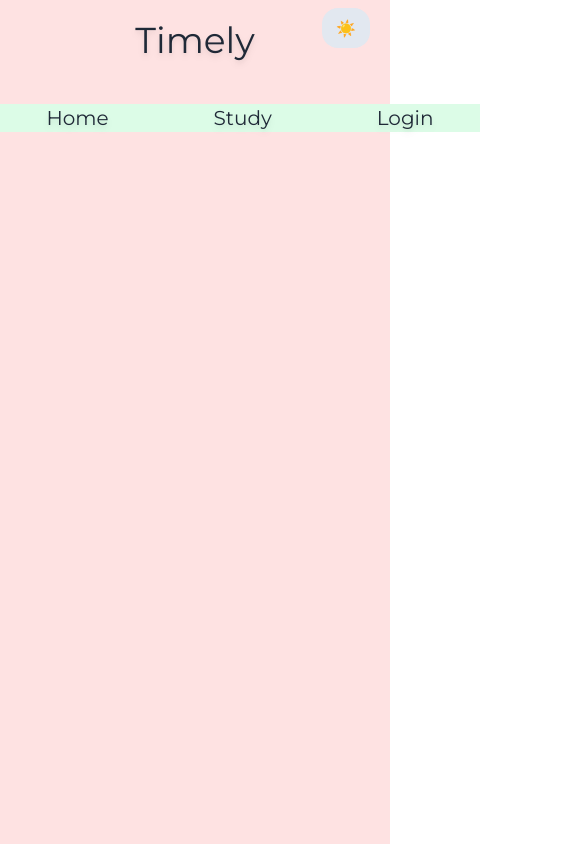
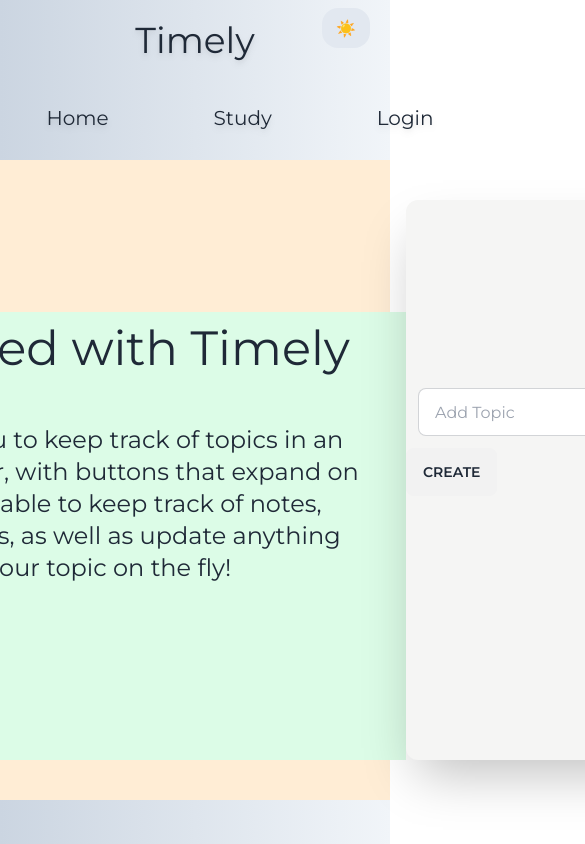
Before and after one commit to TopicTrackerReact/TopicTrackerReact, a Next.js app: page / in a window 390 px wide. Shown: the top 844 px of the page, 585 px wide, since content can reach past the window. Built offline with nearby package versions, Linux system fonts and the light colour scheme; no server answers; the database is empty.

Commit message:
Tweaks to landing page. Handles responsiveness to a degree. still needs more work

```diff
--- a/src/app/NavBar.tsx
+++ b/src/app/NavBar.tsx
@@ -17,7 +17,7 @@ export default function NavBar() {
       <h1 className="text-4xl text-center p-5">
         <Link className="drop-shadow-md" href={'/'}>Timely</Link>
       </h1>
-      <div className="flex justify-around items-center min-w-[30rem] w-1/4 gap-3 m-auto text-xl mt-6 sm:justify-between bg-green-100">
+      <div className="flex justify-around items-center min-w-[30rem] w-1/4 gap-3 m-auto text-xl mt-6 sm:justify-between ">
         <Link className="hover:text-stone-200 drop-shadow-md" href={'/home'}>Home</Link>
         <Link className="hover:text-stone-200 drop-shadow-md" href={'/flashcards'}>Study</Link>
         <Link className="hover:text-stone-200 drop-shadow-md" href={isAuthenticated ? '/logout' : '/login'}>{isAuthenticated ? 'Logout' : 'Login'}</Link>
--- a/src/app/page.tsx
+++ b/src/app/page.tsx
@@ -2,14 +2,30 @@ import { Input } from "./home/input";
 import { AllTasks } from "./home/allTasks";
 
 export default function Landing() {
-
   return (
-    <div className="bg-red-100 w-screen h-screen">
-
+    <div className="bg-gradient-to-r from-slate-300 to-slate-100 dark:from-slate-800 dark:to-slate-600 w-screen h-screen pt-[10rem]">
+      <div className="flex justify-center items-end pb-10 w-screen h-[40rem] bg-orange-100">
+        <div className="flex flex-col items-center h-[28rem] xl:w-[38rem] 2xl:w-[48rem] bg-green-100">
+          <h1 className="text-[3rem]">Get started with Timely</h1>
+          <div className="p-10 flex flex-col items-center w-[42rem]">
+            <h3 className="text-2xl text-center">
+              Timely allows you to keep track of topics in an organized manner,
+              with buttons that expand on a click. You are able to keep track of
+              notes, completed status, as well as update anything about your
+              topic on the fly!
+            </h3>
+          </div>
+        </div>
+        <div className="flex flex-col items-center rounded-xl shadow-2xl border-stone-100 bg-stone-100 h-[35rem] xl:w-[48rem] 2xl:w-[60rem] hover:scale-105 ease-in duration-200">
+          <Input />
+          <AllTasks />
+        </div>
+      </div>
     </div>
   );
 }
-{/* <div className="h-[40rem] w-screen flex justify-between items-center xl:pr-8 xl:pl-2 2xl:p-24">
+{
+  /* <div className="h-[40rem] w-screen flex justify-between items-center xl:pr-8 xl:pl-2 2xl:p-24">
       <div className="flex flex-col justify-between items-center h-[30rem] w-[44rem] lg:w-[38rem] text-[3rem] py-20 ">
         <h1>Get started with Timely</h1>
         <div className="p-10 flex flex-col items-center w-[42rem]">
@@ -21,8 +37,9 @@ export default function Landing() {
           </h3>
         </div>
       </div>
-      <div className="flex flex-col items-center bg-stone-100 2xl:h-[38rem] xl:w-[60rem] rounded-lg shadow-2xl border-0 border-stone-100 lg:h-[36rem]">
+      <div className=" 2xl:h-[38rem] xl:w-[60rem] rounded-lg shadow-2xl border-0 border-stone-100 lg:h-[36rem]">
         <Input />
         <AllTasks />
       </div>
-    </div> */}
+    </div> */
+}
--- a/src/app/theme-switcher.tsx
+++ b/src/app/theme-switcher.tsx
@@ -13,7 +13,7 @@ export const ThemeSwitcher = () => {
   if (!mounted) return null;
 
   return (
-    <button className="w-[3rem] absolute right-5 top-2 p-2 rounded-2xl hover:scale-110 active:scale-100 duration-200 bg-slate-200 dark:bg-slate-200" onClick={(() => setTheme(theme === "dark" ? "light": "dark"))}>
+    <button className="w-[3rem] absolute right-5 top-2 p-2 rounded-2xl hover:scale-110 active:scale-100 duration-200 bg-slate-200 dark:bg-slate-200 z-10" onClick={(() => setTheme(theme === "dark" ? "light": "dark"))}>
       {theme === "light" ?  "🌙": "☀️"}
     </button>
   )
```
